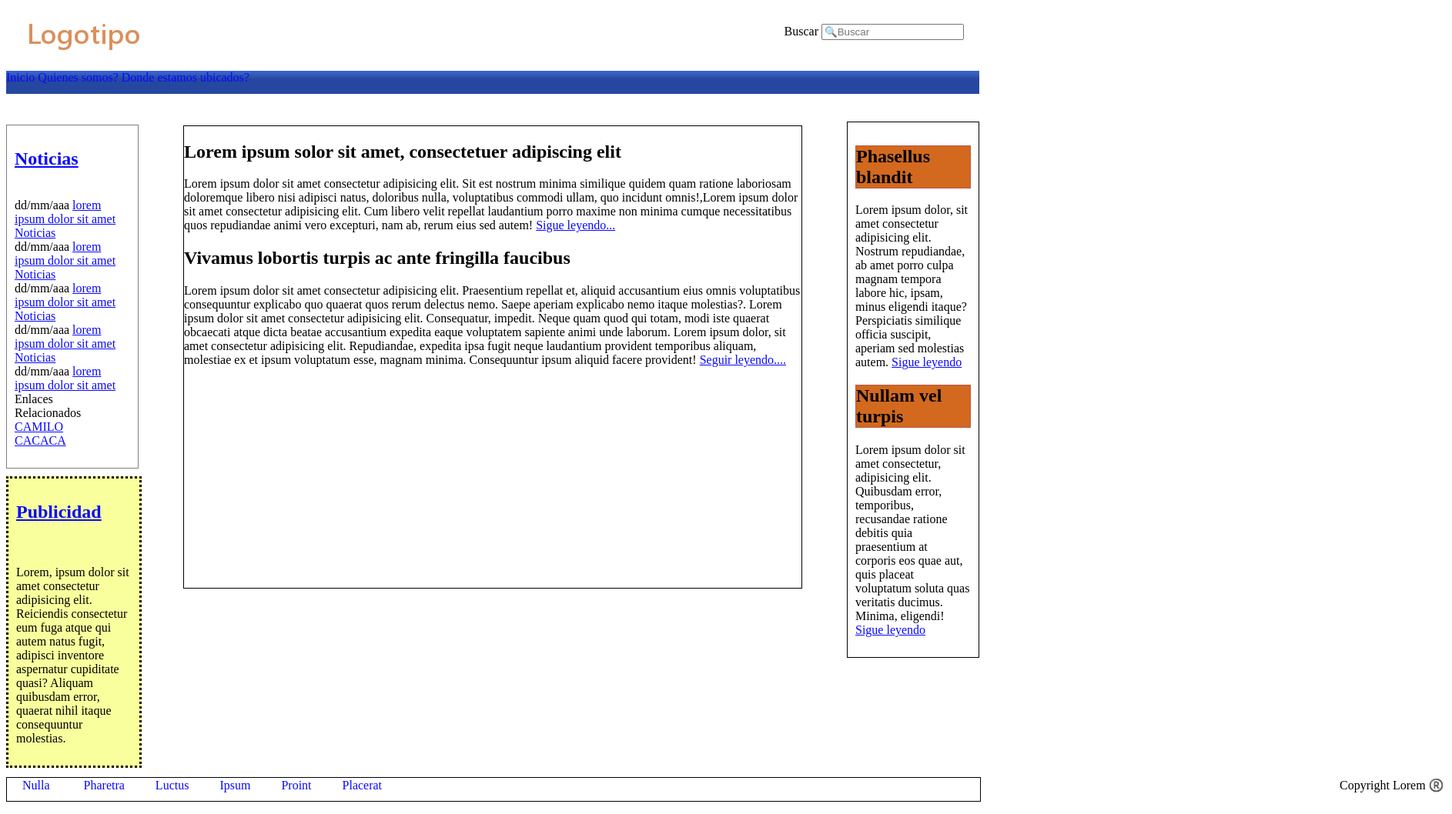
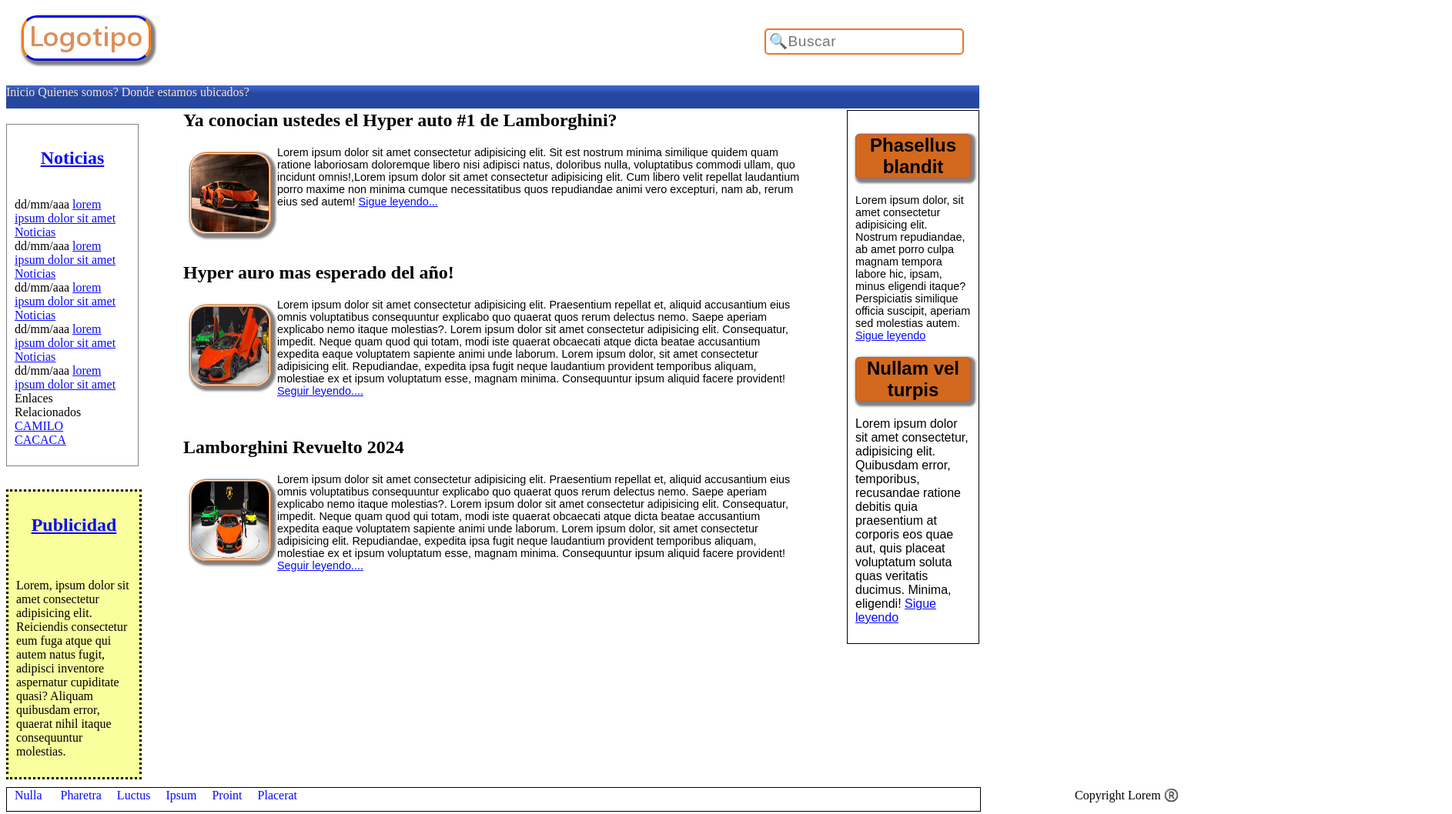
Before and after one commit to Camih1005/HTML____CSS, a plain HTML site: page Clase/talleres-clases/ejercicio6.html in a window 1280 px wide. Shown: the top 1058 px of the page at 77% size, 1886 px wide, since content can reach past the window. Drawn offline with Linux system fonts and the light colour scheme.

Commit message:
taller terminado

```diff
--- a/Clase/talleres-clases/ejercicio6.html
+++ b/Clase/talleres-clases/ejercicio6.html
@@ -6,6 +6,18 @@
     <meta name="viewport" content="width=device-width, initial-scale=1.0">
     <title>EJERCICIO</title>
     <style>
+
+        }
+        a{
+            font-size:  0.9em;
+            font-family: Arial, Helvetica, sans-serif;
+        }
+
+        p{
+            font-size:  0.9em;
+            font-family: Arial, Helvetica, sans-serif;
+        }
+
         h1 {
             margin: 10px 10px 10px 10px;
             padding: 10px 10px 10px 10px;
@@ -21,6 +33,7 @@
 
 
 
+
         }
 
         .primero {
@@ -28,6 +41,8 @@
             width: 150px;
             margin: 10px 0 0 0;
             padding: 10px;
+            position: relative;
+            bottom: 20px;
         }
 
         .segundo {
@@ -36,6 +51,7 @@
             width: 150px;
             margin: 10px 0 0 0;
             padding: 10px;
+
         }
 
         a {
@@ -55,6 +71,8 @@
         nav a {
             text-decoration: none;
             text-align: left;
+            color: bisque;
+
 
 
 
@@ -67,7 +85,8 @@
             padding: 10px;
             float: right;
             position: relative;
-            bottom: 850px;
+            bottom: 880px;
+            font-family: Arial, Helvetica, sans-serif;
 
 
 
@@ -76,14 +95,19 @@
         #cosa {
             border: solid 1px rgb(185, 88, 75);
             background-color: chocolate;
+            box-shadow: 3px 3px 3px 3px gray  ;
+            border-radius:5px;
+            text-align: center;
+            border-style: groove ;
+
         }
 
         .cuarto {
-            border: solid 1px;
+            border: solid 0px;
             margin: 230px;
             height: 600px;
             position: relative;
-            bottom: 1065px;
+            bottom: 1100px;
         }
 
         footer div{
@@ -98,25 +122,63 @@
         footer div a{
             margin: 10px;
             text-decoration: none;
-            padding: 10px;
+            padding: 0px;
         }
         .final{
+            color: black;
+            padding: 6px;
             position: relative;
-            left: 1200px;
-            color: black;
-            padding: 10px;
+            left: 980px;
+            text-align:end;
+        }
+        .imagenes{
+            width: 100px;
+            height: 100px;
+            float: left;
+            margin: 8px;
+            border-radius: 20%;
+            border-style: double;
+            border-color: chocolate;
+            box-shadow: 3px 3px 3px 3px gray;
 
         }
+        input{
+            padding:4px;
+            border-radius: 5px;
+            border:solid 2px rgb(237, 115, 44);
+            background-color: transparent;
+            background-color: rgb(255, 106, 0)(0, 0, 255, 0.439);
+            font-size: 1.2rem;
+            color: rgb(255, 187, 127);
+            letter-spacing: .5px;
+
+        }
+        .logo{
+            box-shadow: 3px 3px 3px 3px gray  ;
+            border-radius: 20px;
+            border-style:groove solid ridge;
+            border-color: blue rgb(255, 119, 0);
+        }
+        .logo :hover{
+            color: black;
+            background-color: aquamarine;
+        }
+        .center{
+            text-align: center;
+
+        }
+
+
     </style>
 </head>
 
 <body>
 
-    <h1><img src="../CSS/imag/logo.gif" alt=""></h1>
+    <h1><img class="logo" src="../CSS/imag/logo.gif" alt=""></h1>
 
     <header>
-        <label for="Buscar">Buscar</label>
-        <input type="text" name="fnombre" id="fnombre" maxlength="15" min="1" placeholder="🔍Buscar" size="20"
+        <label for="Buscar"></label>
+        <input type="search" name="fnombre" id="Buscar" maxlength="15" min="1" placeholder="🔍Buscar" size="20"
             list="browser" pattern="[a-z A-Z]{1,15}">
     </header>
 
@@ -134,7 +196,7 @@
 
         <article class="primero">
             <p>
-            <h2><a>Noticias</a></h2><br>dd/mm/aaa <a>lorem ipsum dolor sit amet</a> <br><a>Noticias</a><br>dd/mm/aaa
+            <h2 class="center"><a>Noticias</a></h2><br>dd/mm/aaa <a>lorem ipsum dolor sit amet</a> <br><a>Noticias</a><br>dd/mm/aaa
             <a>lorem ipsum dolor sit amet</a> <br><a>Noticias</a><br>dd/mm/aaa <a>lorem ipsum dolor sit amet</a>
             <br><a>Noticias</a><br>dd/mm/aaa <a>lorem ipsum dolor sit amet</a> <br><a>Noticias</a><br>dd/mm/aaa <a>lorem
                 ipsum dolor sit amet</a>
@@ -144,7 +206,7 @@
 
         <article class="segundo">
             <p>
-            <h2><a href="">Publicidad</a></h2><br><br>
+            <h2 class="center"><a href="">Publicidad</a></h2><br><br>
             Lorem, ipsum dolor sit amet consectetur adipisicing elit. Reiciendis consectetur eum fuga atque qui autem
             natus fugit, adipisci inventore aspernatur cupiditate quasi? Aliquam quibusdam error, quaerat nihil itaque
             consequuntur molestias.
@@ -155,12 +217,12 @@
         </article>
 
         <article class="tercero">
-            <p>
+
             <h2 id="cosa">Phasellus blandit</h2>
-            Lorem ipsum dolor, sit amet consectetur adipisicing elit. Nostrum repudiandae, ab amet porro culpa magnam
+            <p>Lorem ipsum dolor, sit amet consectetur adipisicing elit. Nostrum repudiandae, ab amet porro culpa magnam
             tempora labore hic, ipsam, minus eligendi itaque? Perspiciatis similique officia suscipit, aperiam sed
-            molestias autem. <a href="">Sigue leyendo</a>
-            <h2 id="cosa">Nullam vel turpis</h2>Lorem ipsum dolor sit amet consectetur, adipisicing elit. Quibusdam
+            molestias autem. <a href="">Sigue leyendo</a></p>
+            <p><h2 id="cosa">Nullam vel turpis</h2>Lorem ipsum dolor sit amet consectetur, adipisicing elit. Quibusdam
             error,
             temporibus, recusandae ratione debitis quia praesentium at corporis eos quae aut, quis placeat voluptatum
             soluta quas veritatis ducimus. Minima, eligendi! <a href="">Sigue leyendo</a></p>
@@ -169,13 +231,15 @@
 
         </article>
         <article class="cuarto">
-            <h2>Lorem ipsum solor sit amet, consectetuer adipiscing elit</h2>
+            <h2>Ya conocian ustedes el Hyper auto #1 de Lamborghini?</h2>
+            <img class="imagenes" src="../CSS/imag/gate_models_s_02_m.webp" alt="">
             <p>Lorem ipsum dolor sit amet consectetur adipisicing elit. Sit est nostrum minima similique quidem quam
                 ratione laboriosam doloremque libero nisi adipisci natus, doloribus nulla, voluptatibus commodi ullam,
                 quo incidunt omnis!,Lorem ipsum dolor sit amet consectetur adipisicing elit. Cum libero velit repellat
                 laudantium porro maxime non minima cumque necessitatibus quos repudiandae animi vero excepturi, nam ab,
-                rerum eius sed autem! <a href="">Sigue leyendo...</a></p>
-            <h2>Vivamus lobortis turpis ac ante fringilla faucibus</h2>
+                rerum eius sed autem! <a href="">Sigue leyendo...</a></p><br> <br>
+            <h2>Hyper auro mas esperado del año!</h2>
+            <img class="imagenes" src="../CSS/imag/Lamborghini_Revuelto_IMG01.jpg" alt="">
             <p>Lorem ipsum dolor sit amet consectetur adipisicing elit. Praesentium repellat et, aliquid accusantium
                 eius omnis voluptatibus consequuntur explicabo quo quaerat quos rerum delectus nemo. Saepe aperiam
                 explicabo nemo itaque molestias?. Lorem ipsum dolor sit amet consectetur adipisicing elit. Consequatur,
@@ -183,7 +247,18 @@
                 eaque voluptatem sapiente animi unde laborum. Lorem ipsum dolor, sit amet consectetur adipisicing elit.
                 Repudiandae, expedita ipsa fugit neque laudantium provident temporibus aliquam, molestiae ex et ipsum
                 voluptatum esse, magnam minima. Consequuntur ipsum aliquid facere provident! <a href="">Seguir
-                    leyendo....</a></p>
+                    leyendo....</a></p><br>
+                    <h2>Lamborghini Revuelto 2024</h2>
+            <img class="imagenes" src="../CSS/imag/carro2.jpg" alt="">
+            <p>Lorem ipsum dolor sit amet consectetur adipisicing elit. Praesentium repellat et, aliquid accusantium
+                eius omnis voluptatibus consequuntur explicabo quo quaerat quos rerum delectus nemo. Saepe aperiam
+                explicabo nemo itaque molestias?. Lorem ipsum dolor sit amet consectetur adipisicing elit. Consequatur,
+                impedit. Neque quam quod qui totam, modi iste quaerat obcaecati atque dicta beatae accusantium expedita
+                eaque voluptatem sapiente animi unde laborum. Lorem ipsum dolor, sit amet consectetur adipisicing elit.
+                Repudiandae, expedita ipsa fugit neque laudantium provident temporibus aliquam, molestiae ex et ipsum
+                voluptatum esse, magnam minima. Consequuntur ipsum aliquid facere provident! <a href="">Seguir
+                    leyendo....</a></p><br>
+
         </article>
 
         <footer>
```
Also changed, not shown: Clase/talleres-clases/colores.html (+1 -1 lines), index.html (+13 -10 lines), Clase/CSS/imag/Lamborghini_Revuelto_IMG01.jpg (added), Clase/CSS/imag/ajustarimagenes.html (renamed from Clase/CSS/imag/primeraclase.html), Clase/CSS/imag/carro2.jpg (added), Clase/CSS/imag/carro3.jpg (added), Clase/CSS/imag/carro4.jpg (added), Clase/CSS/imag/gate_models_s_02_m.webp (added), Clase/CSS/imag/logo campus.png (added), Clase/CSS/imag/pngtree-computer-programming-code-blue-character-dark-background-picture-image_991225.jpg (added).
